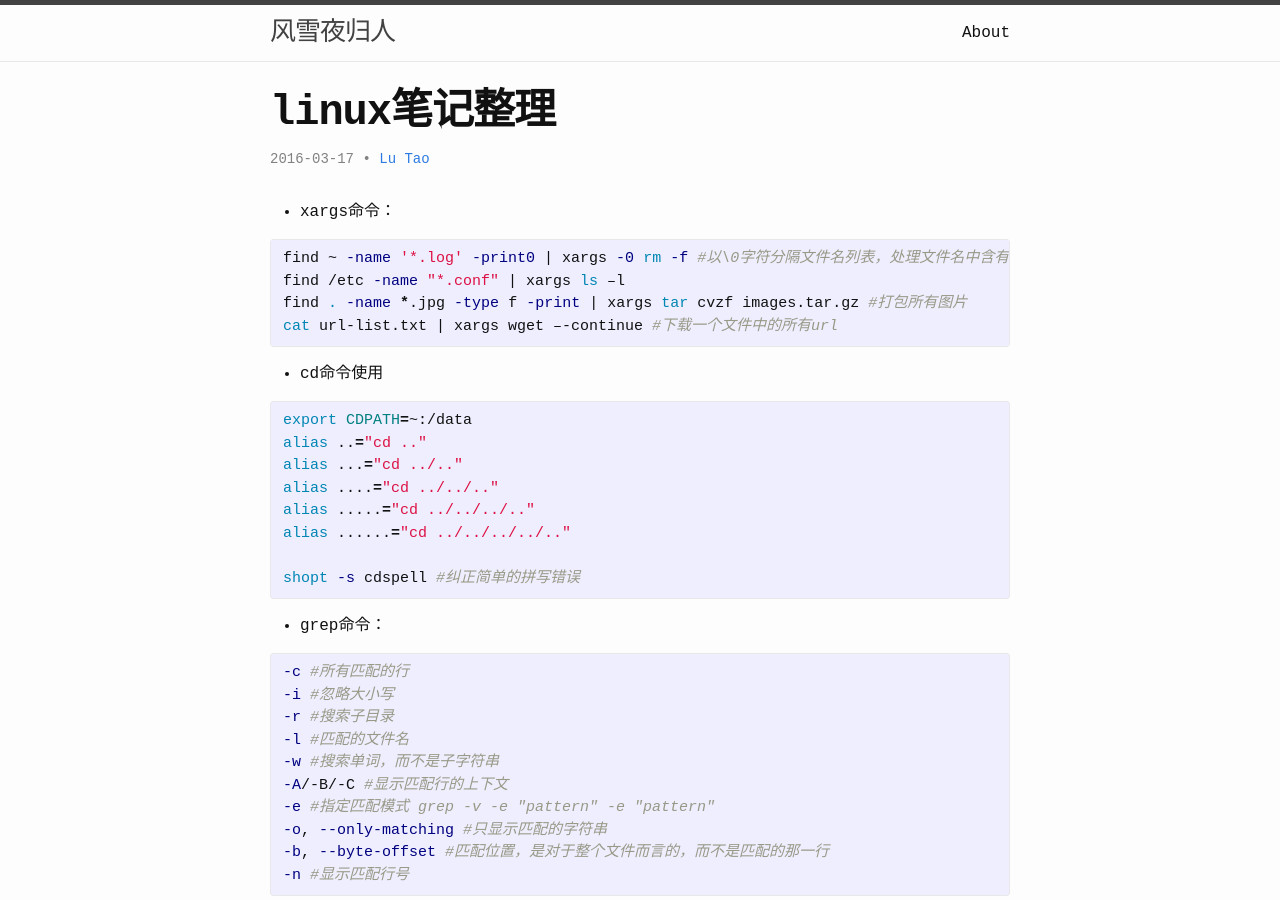
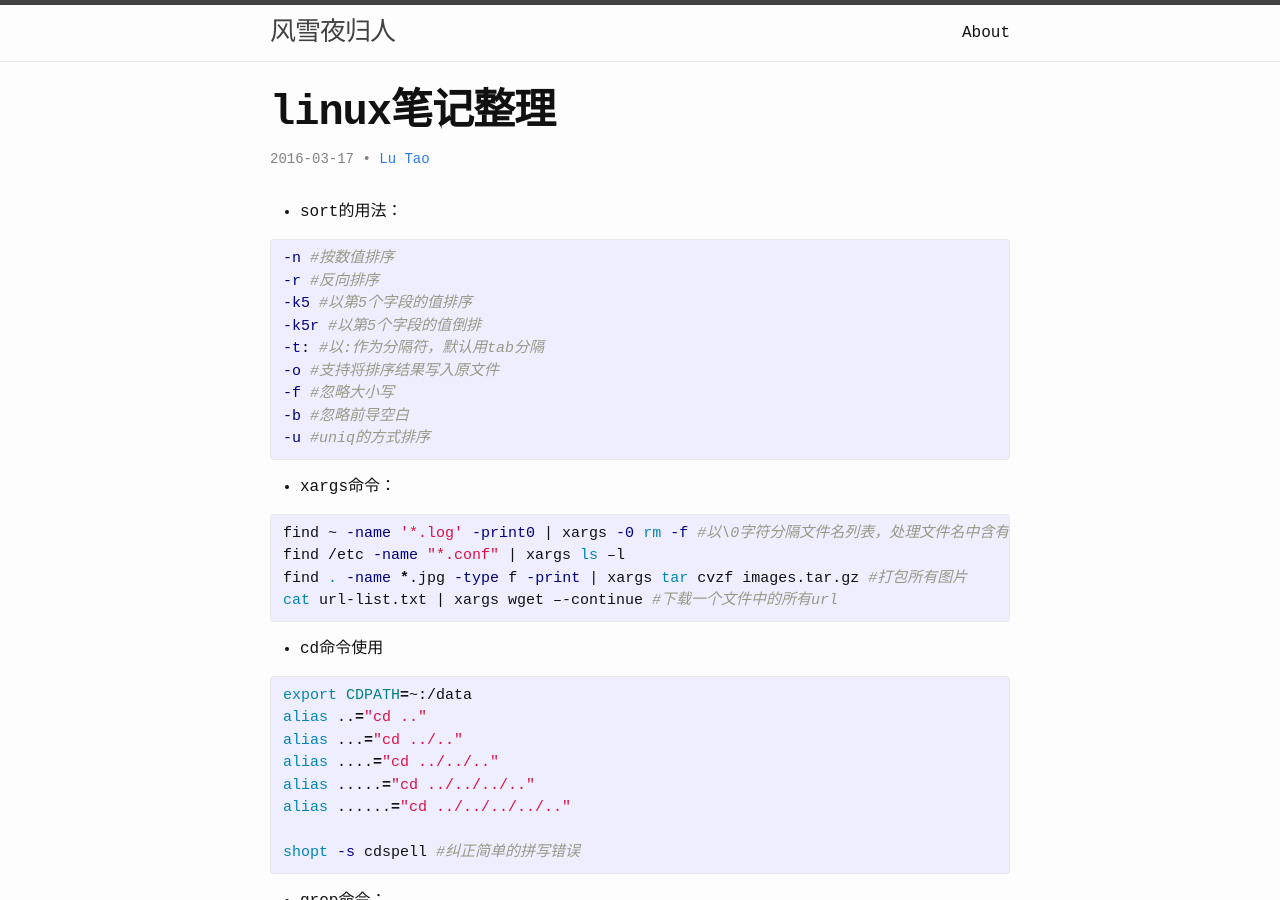
Before and after one commit to lutaoact/lutaoact.github.io, a Jekyll site: the page built from _posts/2016-03-17-linux-skill.markdown, in a window 1280 px wide and 900 px high. Built offline with Jekyll 4.4.1, drawn with Linux system fonts in a browser that asks for light colours.

Commit message:
linux: sort

```diff
--- a/_posts/2016-03-17-linux-skill.markdown
+++ b/_posts/2016-03-17-linux-skill.markdown
@@ -4,6 +4,18 @@ title:  "linux笔记整理"
 date:   2016-03-17 09:58:27 +0800
 categories: linux bash
 ---
+* sort的用法：
+{% highlight sh %}
+-n #按数值排序
+-r #反向排序
+-k5 #以第5个字段的值排序
+-k5r #以第5个字段的值倒排
+-t: #以:作为分隔符，默认用tab分隔
+-o #支持将排序结果写入原文件
+-f #忽略大小写
+-b #忽略前导空白
+-u #uniq的方式排序
+{% endhighlight %}
 
 * xargs命令：
 {% highlight sh %}
```
